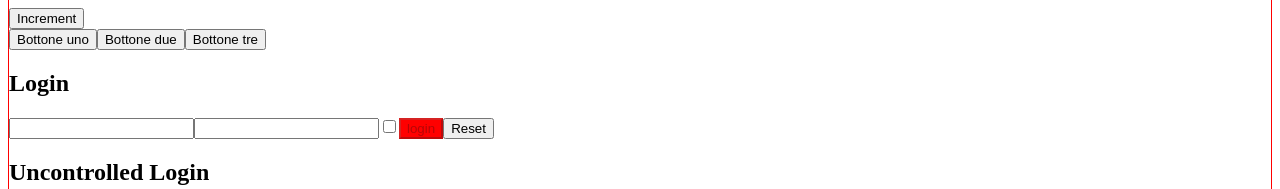
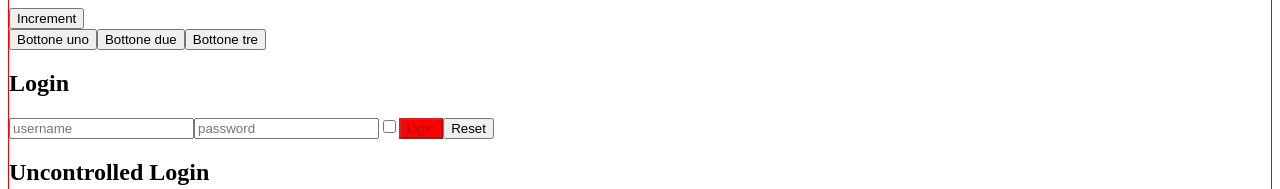
Before and after one commit to AlessioSatta/react-exercises, a React (Create React App) app in the folder my-app/: page / in a window 1280 px wide. Shown: the part 392-581 px from the top of the page. Built offline with nearby package versions, Linux system fonts and the light colour scheme.

Commit message:
add: functional Login in Login component

```diff
--- a/my-app/src/Login.js
+++ b/my-app/src/Login.js
@@ -1,49 +1,98 @@
-import React from "react";
+// import React from "react";
 
-export class Login extends React.Component {
-    state = {
+// export class Login extends React.Component {
+//     state = {
+//         username: '',
+//         password: '',
+//         remember: false
+//     }
+
+//     handleInputChange = (event) => {
+//         const name = event.target.name
+//         const value = event.target.value
+//         const type = event.target.type
+//         const checked = event.target.checked
+
+//         this.setState({
+//             [name]: type === 'checkbox' ? checked : value
+//         })
+//     }
+
+//     onLogin = (event) => {
+//         event.preventDefault()
+
+//         console.log(this.state)
+//     }
+
+//     handleReset = (event) => {
+//         event.preventDefault()
+
+//         this.setState({
+//             username: '',
+//             password: '',
+//             remember: false
+//         })
+//     }
+
+//     render() {
+//         return (
+//             <div>
+//                 <h2>Login</h2>
+//                 <input name="username" value={this.state.username} onChange={this.handleInputChange}></input>
+//                 <input name="password" value={this.state.password} type="password" onChange={this.handleInputChange}></input>
+//                 <input name="remember" checked={this.state.remember} type="checkbox" onChange={this.handleInputChange}></input>
+//                 <button disabled={!this.state.username || !this.state.password} onClick={this.onLogin} style={this.state.password.length < 8 ? {backgroundColor: 'red'} : {backgroundColor: 'buttonface'}}>login</button>
+//                 <button onClick={this.handleReset}>Reset</button>
+//             </div>
+//         )
+//     }
+// }
+
+import React, { useState } from "react";
+
+export function Login() {
+    const [data, setData] = useState({
         username: '',
         password: '',
         remember: false
-    }
+    })
 
-    handleInputChange = (event) => {
-        const name = event.target.name
-        const value = event.target.value
-        const type = event.target.type
-        const checked = event.target.checked
+    function handleInputChange(event) {
+        const { name, type, value, checked } = event.target
 
-        this.setState({
-            [name]: type === 'checkbox' ? checked : value
+        setData(data => {
+            return {
+                ...data,
+                [name]: type === 'checkbox' ? checked : value
+            }
         })
     }
 
-    onLogin = (event) => {
+    function onLogin(event) {
         event.preventDefault()
 
-        console.log(this.state)
+        console.log(data)
     }
 
-    handleReset = (event) => {
+    function handleReset(event) {
         event.preventDefault()
 
-        this.setState({
-            username: '',
-            password: '',
-            remember: false
-        })
+        setData({
+                username: '',
+                password: '',
+                remember: false
+            }
+        )
     }
 
-    render() {
-        return (
-            <div>
-                <h2>Login</h2>
-                <input name="username" value={this.state.username} onChange={this.handleInputChange}></input>
-                <input name="password" value={this.state.password} type="password" onChange={this.handleInputChange}></input>
-                <input name="remember" checked={this.state.remember} type="checkbox" onChange={this.handleInputChange}></input>
-                <button disabled={!this.state.username || !this.state.password} onClick={this.onLogin} style={this.state.password.length < 8 ? {backgroundColor: 'red'} : {backgroundColor: 'buttonface'}}>login</button>
-                <button onClick={this.handleReset}>Reset</button>
-            </div>
-        )
-    }
+    return(
+        <div>
+            <h2>Login</h2>
+            <input placeholder="username" name="username" value={data.username} onChange={handleInputChange}></input>
+            <input placeholder="password" name="password" type="password" value={data.password} onChange={handleInputChange}></input>
+            <input type="checkbox" name="remember" checked={data.remember} onChange={handleInputChange}></input>
+            <button disabled={!data.username || !data.password} onClick={onLogin} style={data.password.length < 8 ? {backgroundColor: 'red'} : {backgroundColor: 'ButtonFace'}}>login</button>
+            <button onClick={handleReset}>Reset</button>
+        </div>
+    )
 }
```
